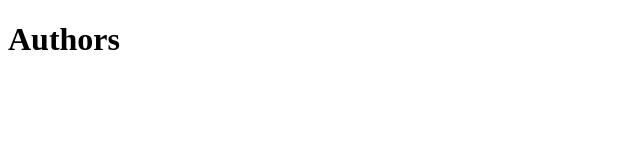
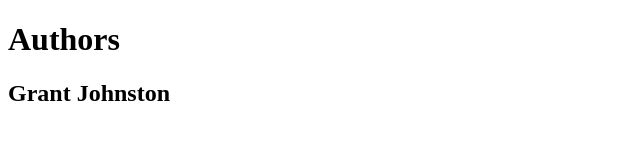
Before and after one commit to nickkahlemn/5117-demo, a plain HTML site: page index.html in a window 1280 px wide. Shown: the whole page, without its empty margins (0-640 px from the left). Drawn offline with Linux system fonts and the light colour scheme.

Commit message:
adding name

```diff
--- a/index.html
+++ b/index.html
@@ -9,5 +9,6 @@
 </head>
 <body>
     <h1>Authors</h1>
+    <h2>Grant Johnston</h2>
 </body>
 </html>
```
